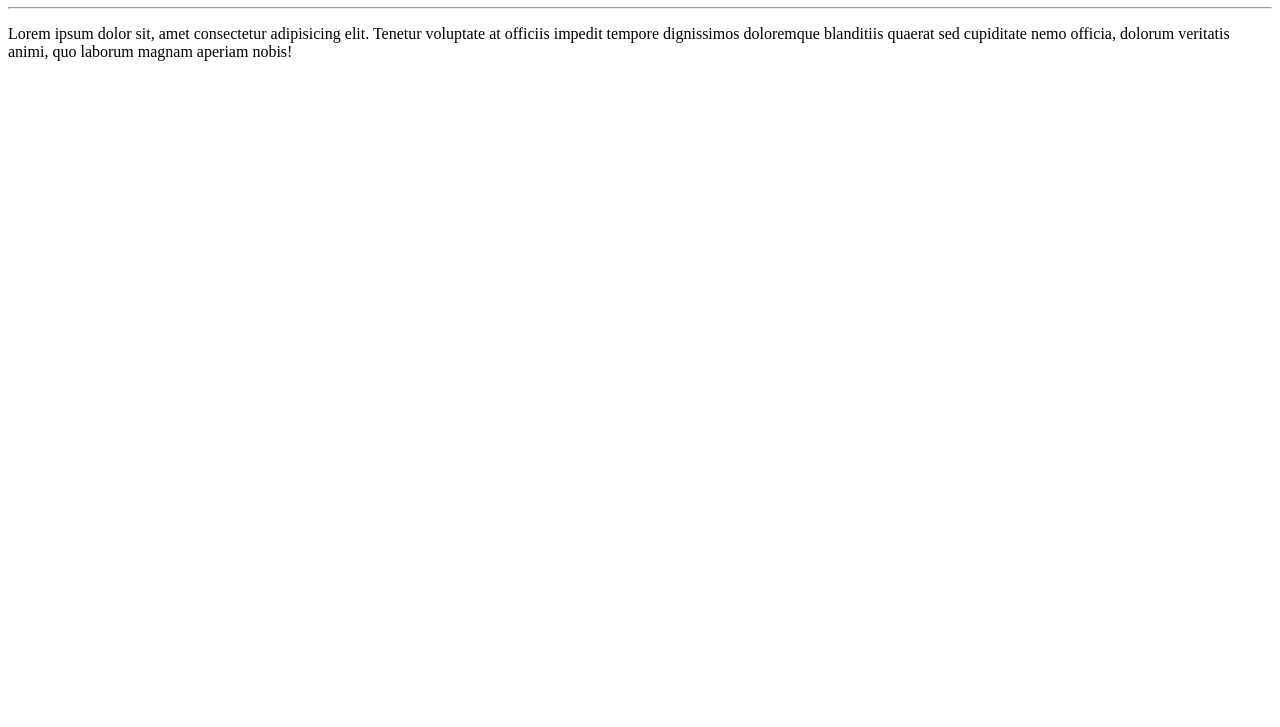
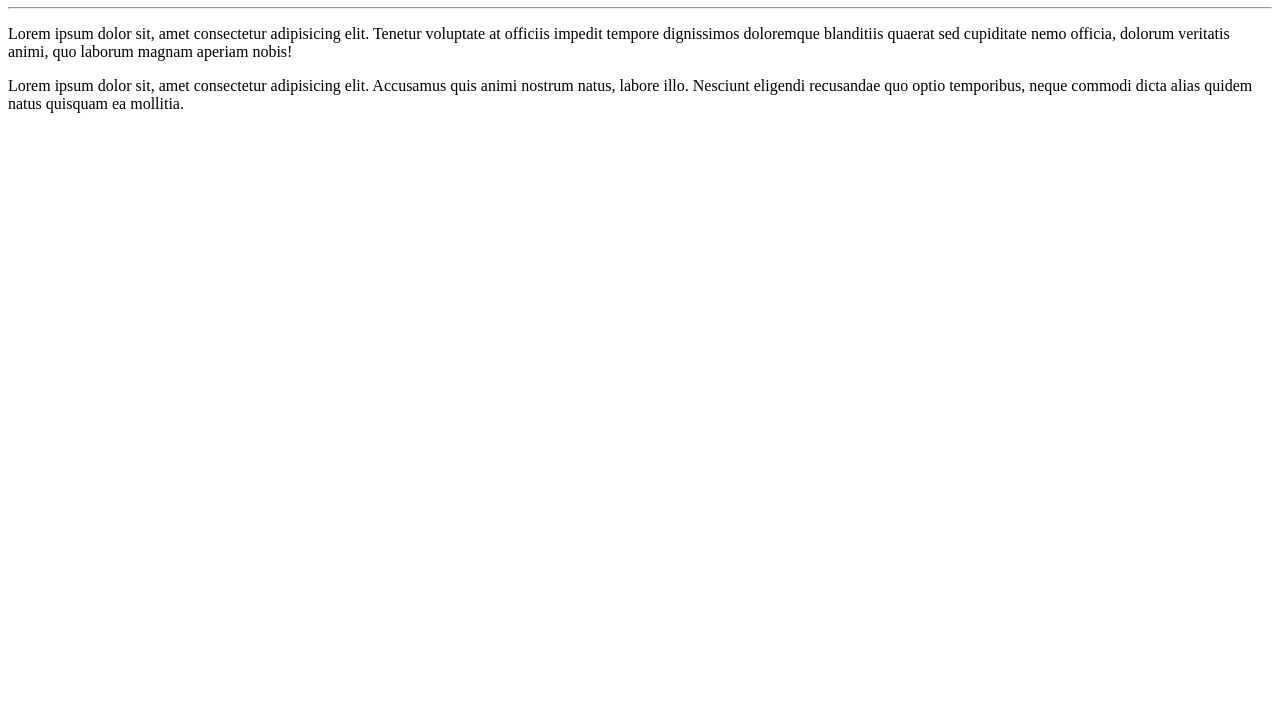
Before and after one commit to enzomazi/OlaMundo, a plain HTML site: page site-exemplo/index.html in a window 1280 px wide. Shown: the part 73-800 px from the top of the page. Drawn offline with Linux system fonts and the light colour scheme.

Commit message:
adicionei um paragrafo

```diff
--- a/site-exemplo/index.html
+++ b/site-exemplo/index.html
@@ -10,5 +10,6 @@
     <h1>Ola, Mundo</h1>
     <hr>
     <p>Lorem ipsum dolor sit, amet consectetur adipisicing elit. Tenetur voluptate at officiis impedit tempore dignissimos doloremque blanditiis quaerat sed cupiditate nemo officia, dolorum veritatis animi, quo laborum magnam aperiam nobis!</p>
+    <p>Lorem ipsum dolor sit, amet consectetur adipisicing elit. Accusamus quis animi nostrum natus, labore illo. Nesciunt eligendi recusandae quo optio temporibus, neque commodi dicta alias quidem natus quisquam ea mollitia.</p>
 </body>
 </html>
```
